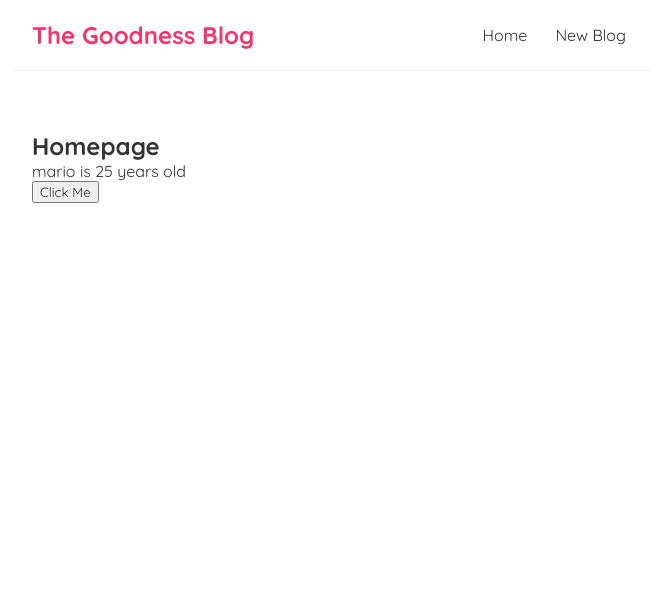
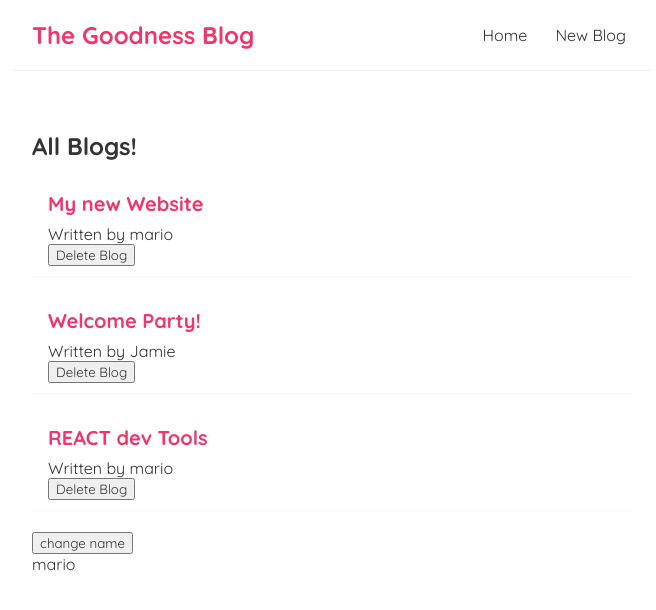
Before and after one commit to Oyawe/goodness-blog, a React (Create React App) app: page / in a window 1280 px wide. Shown: the top 610 px of the page, without its empty margins (308-964 px from the left). Built offline with nearby package versions, Linux system fonts and the light colour scheme.

Commit message:
useEffect Hook

```diff
--- /dev/null
+++ b/src/BlogList.js
@@ -0,0 +1,19 @@
+const BlogList = ({blogs, title, handleDelete}) => {
+    // const blogs = props.blogs;
+    // const title = props.title;
+
+    return (
+        <div className="blog-list">
+            <h2>{title}</h2>
+            {blogs.map((blog) => (
+                <div className="blog-preview" key={blog.id}>
+                    <h2>{blog.title}</h2>
+                    <p>Written by {blog.author}</p>
+                    <button onClick={() => handleDelete(blog.id)}>Delete Blog</button>
+                </div>
+            ))}
+        </div>
+    );
+}
+
+export default BlogList;
--- a/src/Home.js
+++ b/src/Home.js
@@ -1,20 +1,36 @@
-import { useState } from "react";
+import { useState, useEffect } from "react";
+import BlogList from "./BlogList";
 
 const Home = () => {
-    // let name = "mario";
-    const [name, setName] = useState("mario");//it can be an array, object, boolean
-    const [age, setAge] = useState(25);
+const [blogs, setBlogs] = useState([
+    {title: 'My new Website', body: 'lorem ipsur...', author: 'mario', id: 1},
+    {title: 'Welcome Party!', body: 'lorem ipsur...', author: 'Jamie', id: 2},
+    {title: 'REACT dev Tools', body: 'lorem ipsur...', author: 'mario', id: 3}
+]);
 
-    const handleClick = (e) => {
-        setName("Jamie");
-        setAge(30);
-    }
+const [name, setName] = useState('mario');
 
+const handleDelete = (id) => {
+    const newBlogs = blogs.filter(blog => blog.id !== id);
+    setBlogs(newBlogs);
+}
+
+//useEffect hook fires on every render(any state change)
+//dependency array -> an array that can be passed into the useEffect hook as a second argument //empty array means the useState runs at the first re-render
+
+useEffect(() => {
+    console.log('use effect ran')
+    // console.log(blogs)
+    console.log(name);
+}, [name]);
+
+//props
     return (
         <div className="home">
-            <h2>Homepage</h2>
-            <p>{name} is {age} years old</p>
-            <button onClick={handleClick}>Click Me</button>
+            <BlogList blogs={blogs} title="All Blogs!" handleDelete={handleDelete}/>
+            {/* <BlogList blogs={blogs.filter((blog) => blog.author === 'mario')} title="Mario's Blogs!"/> */}
+            <button onClick={() => setName('luigi')}>change name</button>
+            <p>{name}</p>
         </div>
     );
 }
--- a/src/index.css
+++ b/src/index.css
@@ -33,3 +33,18 @@
   margin: 40px auto;
   padding: 20px;
 }
+
+/* blog preview list */
+.blog-preview{
+  padding: 10px 16px;
+  margin: 20px 0;
+  border-bottom: 2px solid #fafafa;
+}
+.blog-preview:hover{
+  box-shadow: 1px 3px 5px rgba(0,0,0,0.1);
+}
+.blog-preview h2{
+  font-size: 20px;
+  color: #f1356d;
+  margin-bottom: 8px;
+}
```
